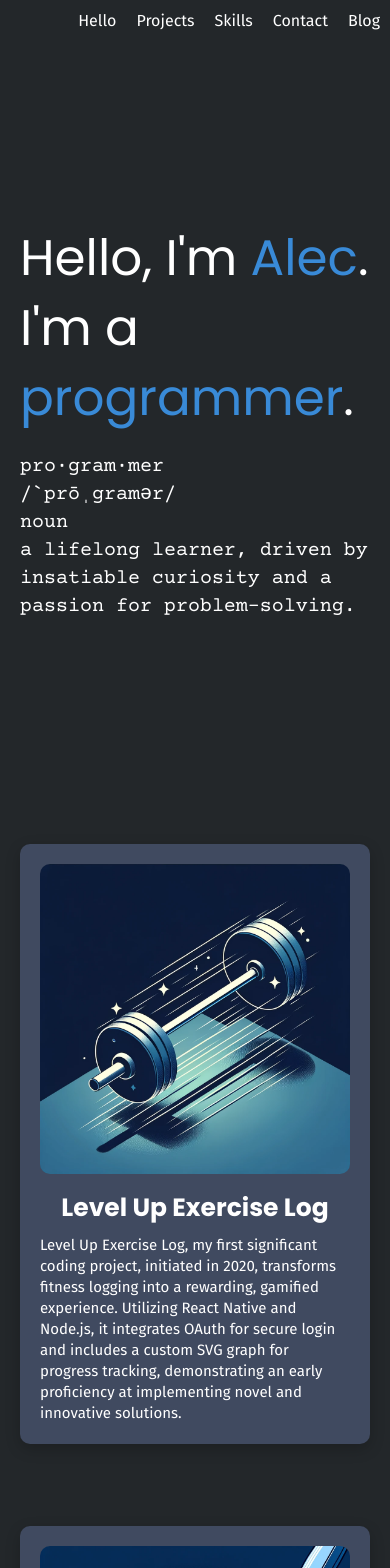
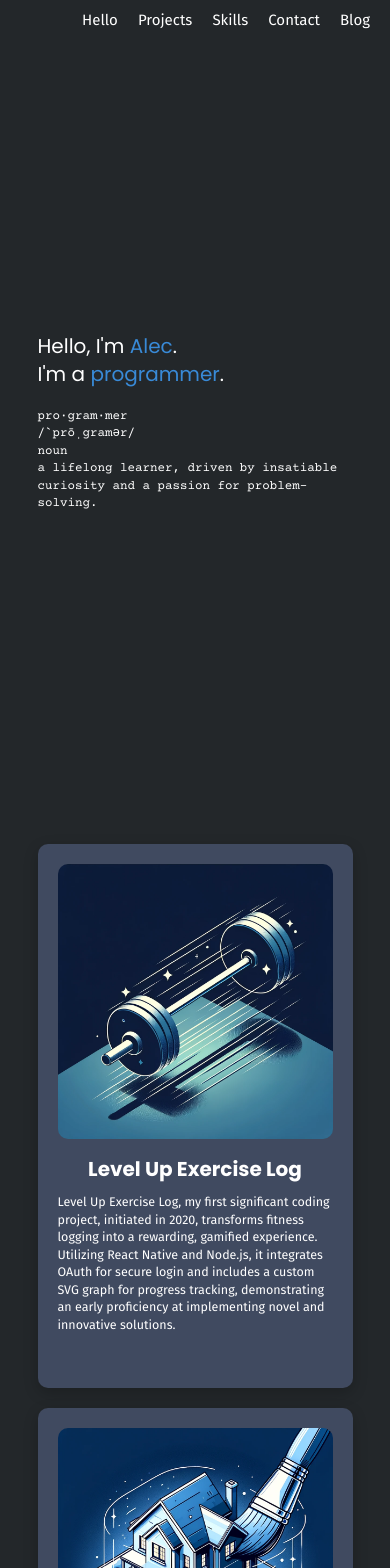
Before and after one commit to AlecFessler/dev-portfolio, a Next.js app: page / in a window 390 px wide. Shown: the top 1568 px of the page. Built offline with nearby package versions, Linux system fonts and the light colour scheme.

Commit message:
partial progress through making mobile responsive, at a good save point

```diff
--- a/src/components/header/Header.tsx
+++ b/src/components/header/Header.tsx
@@ -9,16 +9,32 @@ const HeaderContainer = styled.header`
   display: flex;
   justify-content: flex-end;
   align-items: center;
-  padding: 1rem 0;
+  padding: 1rem 2rem;
   position: fixed;
   top: 0;
   width: 100%;
   background-color: ${({ theme }) => theme.colors.background};
   z-index: 1000;
+  @media (max-width: 375px) {
+    justify-content: center;
+  }
+  @media (max-width: 600px) {
+    font-size: 1.5rem;
+  }
+  @media (min-width: 601px) {
+  }
+  @media (min-width: 768px) {
+  }
+  @media (min-width: 1024px) {
+  }
+  @media (min-width: 1440px) {
+  }
+  @media (min-width: 2560px) {
+  }
 `;
 
 const ScrollNav = styled(ScrollLink)`
-  margin: 0 1rem;
+  margin-left: 2rem;
   cursor: pointer;
   transition: color 0.2s;
   color: ${({ theme }) => theme.colors.text};
@@ -27,10 +43,13 @@ const ScrollNav = styled(ScrollLink)`
   &:hover {
     color: ${({ theme }) => theme.colors.primary};
   }
+  @media (max-width: 375px) {
+    margin-left: 1.5rem;
+  }
 `;
 
 const RouterNav = styled(Link)`
-  margin: 0 1rem;
+  margin-left: 2rem;
   cursor: pointer;
   transition: color 0.2s;
   color: ${({ theme }) => theme.colors.text};
@@ -38,6 +57,9 @@ const RouterNav = styled(Link)`
 
   &:hover {
     color: ${({ theme }) => theme.colors.primary};
+  }
+  @media (max-width: 375px) {
+    margin-left: 1.5rem;
   }
 `;
 
--- a/src/components/projects/FlipManager.tsx
+++ b/src/components/projects/FlipManager.tsx
@@ -44,7 +44,6 @@ const FlipManagerContainer = styled.div`
     justify-content: center;
     align-items: center;
     perspective: 1000px;
-    max-width: 40rem;
     transform-style: preserve-3d;
     transition: var(--transition, 0);
     transform: var(--transform, none);
@@ -70,8 +69,19 @@ const ModalInverseScale = styled.div`
     transform: rotateY(180deg) scaleX(var(--inverseScaleX, 1)) scaleY(var(--inverseScaleY, 1));
     background: ${({ theme }) => theme.colors.secondary};
     border-radius: 10px;
-
-    // add breakpoint at width 1192px to swap to vw instead of vh
+    @media (max-width: 600px) {
+        padding: 0;
+    }
+    @media (min-width: 601px) {
+    }
+    @media (min-width: 768px) {
+    }
+    @media (min-width: 1024px) {
+    }
+    @media (min-width: 1440px) {
+    }
+    @media (min-width: 2560px) {
+    }
 `;
 
 function headerHeight() {
@@ -131,7 +141,7 @@ function setModalScale(containerRef: React.RefObject<HTMLDivElement>, inverseSca
 }
 
 function getTransformString(rotateX: number, rotateY: number, scaleX: number, scaleY: number, translateX: number, translateY: number | string): string {
-    return `rotateX(${rotateX}) rotateY(${rotateY}) scale3d(${scaleX}, ${scaleY}, 1) translate3d(${translateX}px, ${translateY}${translateY.toString().includes('%') ? '' : 'px'}, 0)`;
+    return `rotateX(${rotateX}deg) rotateY(${rotateY}deg) scaleX(${scaleX}) scaleY(${scaleY}) translateX(${translateX}) translateY(${translateY}${translateY.toString().includes('%') ? '' : 'px'})`;
 }
 
 function computeFlipDirection(windowDimensions: WindowDimensions, cardDimensions: ElementDimensions) {
@@ -193,11 +203,10 @@ const FlipManager: React.FC<FlipManagerProps> = ({
     const [state, send, service] = useActor(flipMachine);
     const [animationClass, setAnimationClass] = useState('' as string);
 
-    const handleResize = useCallback(
-        throttle(() => {
-            windowDimensionsRef.current = getWindowDimensions();
-        }, RESIZE_THROTTLE),
-    []);
+    const handleResize = useCallback(() => {
+        windowDimensionsRef.current = getWindowDimensions();
+        modalDimensionsRef.current = getModalDimensions(modalContainerRef);
+    }, []);
 
     const handleScroll = useCallback(() => {
         requestAnimationFrame(() => {
@@ -243,7 +252,7 @@ const FlipManager: React.FC<FlipManagerProps> = ({
                 requestAnimationFrame(() => {
                     if (!containerRef.current) return;
                     const { zIndex } = flippingToBack;
-                    setContainerStyleVars(containerRef, 0.1, zIndex, '');
+                    setContainerStyleVars(containerRef, 0, zIndex, '');
                     setFlipAnimationTransformVars(containerRef, scaleX, scaleY, translateX, translateY);
                     setAnimationClass(computeFlipDirection(windowDimensionsRef.current, cardDimensionsRef.current));
                 });
@@ -276,7 +285,6 @@ const FlipManager: React.FC<FlipManagerProps> = ({
 
         window.addEventListener('resize', handleResize);
         window.addEventListener('scroll', handleScroll);
-
         containerRef.current.addEventListener('mousemove', handleMouseMove);
         containerRef.current.addEventListener('mouseout', handleMouseOut);
 
@@ -309,7 +317,7 @@ const FlipManager: React.FC<FlipManagerProps> = ({
         <ModalBackgroundShader visible={() => {
             // this works because the component rerenders on the flip animation due to setting the
             // animation class, thus the lambda passed to this function gets a new reference to the
-            // state value to trigger a rerender of the background shader with the correct class
+            // state value to cause a rerender of the background shader with the correct class
             if (state.value === 'unflipped') { return '' }
             else if (state.value === 'flippingToFront') { return 'animateOpacityOut' }
             else { return 'animateOpacity' }
--- a/src/components/projects/ProjectCard.tsx
+++ b/src/components/projects/ProjectCard.tsx
@@ -9,12 +9,45 @@ const ProjectCardContainer = styled.div`
     background-color: ${({ theme }) => theme.colors.secondary};
     color: ${({ theme }) => theme.colors.text};
     padding: 2rem;
-    height: 100%;
+    align-self: stretch;
     text-align: center;
     border-radius: 10px;
     backface-visibility: hidden;
     box-shadow: 0 5px 15px rgba(0, 0, 0, 0.2);
     cursor: pointer;
+    @media (min-width: 350px) { // 350 - 700 are for sizing when there's one card per row
+        width: 90%;
+    }
+    @media (min-width: 400px) {
+        width: 80%;
+    }
+    @media (min-width: 450px) {
+        width: 75%;
+    }
+    @media (min-width: 500px) {
+        width: 70%;
+    }
+    @media (min-width: 525px) {
+        width: 60%;
+    }
+    @media (min-width: 600px) {
+        width: 55%;
+    }
+    @media (min-width: 650px) {
+        width: 50%;
+    }
+    @media (min-width: 700px) {
+        width: 45%;
+    }
+    @media (min-width: 768px) { // 2 cards per row starts now
+        width: 100%;
+    }
+    @media (min-width: 1024px) {
+    }
+    @media (min-width: 1440px) {
+    }
+    @media (min-width: 2560px) {
+    }
 `;
 
 const ImageWrapper = styled(Image)`
@@ -25,14 +58,36 @@ const ImageWrapper = styled(Image)`
 `;
 
 const Title = styled.h2`
-    font-size: 2.5rem;
+    font-size: 2rem;
     margin-bottom: 1rem;
     font-family: ${({ theme }) => theme.fonts.heading};
+    @media (min-width: 500px) {
+        font-size: 2.25rem
+    }
+    @media (min-width: 768px) {
+    }
+    @media (min-width: 1024px) {
+    }
+    @media (min-width: 1440px) {
+    }
+    @media (min-width: 2560px) {
+    }
 `;
 
 const Description = styled.p`
-    font-size: 1.5rem;
+    font-size: 1.25rem;
     text-align: left;
+    @media (min-width: 600px) {
+        font-size: 1.375rem;
+    }
+    @media (min-width: 768px) {
+    }
+    @media (min-width: 1024px) {
+    }
+    @media (min-width: 1440px) {
+    }
+    @media (min-width: 2560px) {
+    }
 `;
 
 interface ProjectCardProps {
@@ -40,11 +95,12 @@ interface ProjectCardProps {
     title: string;
     description: string;
     flipCard: () => void;
+    height: number;
 }
 
 const ProjectCard: React.FC<ProjectCardProps> = ({ image, title, description, flipCard }) => {
     return (
-        <ProjectCardContainer onClick={flipCard}>
+        <ProjectCardContainer onClick={flipCard} className={'projectCard'}>
             <ImageWrapper src={image} alt={title} />
             <Title>{title}</Title>
             <Description>{description}</Description>
--- a/src/components/projects/ProjectMedia.tsx
+++ b/src/components/projects/ProjectMedia.tsx
@@ -4,16 +4,23 @@ import Image, { StaticImageData } from 'next/image';
 
 import Video from './Video';
 
-const MediaContent = styled.div`
-    height: 71.25vh;
-
-    // add breakpoint at 1192px to swap to vw instead of vh
-`;
-
 const MediaContainer = styled.div`
     position: relative;
-    height: 90%;
+    width: 55vw;
     aspect-ratio: 16 / 9;
+    @media (max-width: 600px) {
+        width: calc(100vw - 4rem);
+    }
+    @media (min-width: 601px) {
+    }
+    @media (min-width: 768px) {
+    }
+    @media (min-width: 1024px) {
+    }
+    @media (min-width: 1440px) {
+    }
+    @media (min-width: 2560px) {
+    }
 `;
 
 const MediaCaption = styled.p`
@@ -24,7 +31,21 @@ const MediaCaption = styled.p`
     background: rgba(0, 0, 0, 0.5);
     color: ${({ theme }) => theme.colors.text};
     border-radius: 0 0 10px 10px;
-    height: 10%;
+    padding: 10px;
+    @media (max-width: 600px) {
+        font-size: 1rem;
+        border-radius: 0;
+    }
+    @media (min-width: 601px) {
+    }
+    @media (min-width: 768px) {
+    }
+    @media (min-width: 1024px) {
+    }
+    @media (min-width: 1440px) {
+    }
+    @media (min-width: 2560px) {
+    }
 `;
 
 interface ProjectMediaProps {
@@ -38,7 +59,7 @@ interface ProjectMediaProps {
 const ProjectMedia: React.FC<ProjectMediaProps> = ({ image, video, caption }) => {
 
     return (
-        <MediaContent>
+        <>
             {image ? (
                 <MediaContainer>
                     <Image
@@ -54,7 +75,7 @@ const ProjectMedia: React.FC<ProjectMediaProps> = ({ image, video, caption }) =>
                 </MediaContainer>
             )}
             <MediaCaption>{caption}</MediaCaption>
-        </MediaContent>
+        </>
     );
 };
 
--- a/src/components/projects/ProjectMediaCarousel.tsx
+++ b/src/components/projects/ProjectMediaCarousel.tsx
@@ -6,8 +6,6 @@ const CarouselContainer = styled.div`
     display: flex;
     flex-direction: column;
     justify-content: flex-end;
-
-    // add breakpoint at 1192px to swap to vw instead of vh
 `;
 
 const ButtonContainer = styled.div`
@@ -15,8 +13,19 @@ const ButtonContainer = styled.div`
     justify-content: center;
     align-items: center;
     padding: 10px;
-    height: min-content;
-    // figure out what to do with the breakpoint ?
+    @media (max-width: 600px) {
+        padding: 5px;
+    }
+    @media (min-width: 601px) {
+    }
+    @media (min-width: 768px) {
+    }
+    @media (min-width: 1024px) {
+    }
+    @media (min-width: 1440px) {
+    }
+    @media (min-width: 2560px) {
+    }
 `;
 
 const CarouselButton = styled.button`
@@ -27,6 +36,19 @@ const CarouselButton = styled.button`
     margin: 0 15px;
     padding: 0;
     color: ${({ theme }) => theme.colors.text};
+    @media (max-width: 600px) {
+        font-size: 1.5rem;
+    }
+    @media (min-width: 601px) {
+    }
+    @media (min-width: 768px) {
+    }
+    @media (min-width: 1024px) {
+    }
+    @media (min-width: 1440px) {
+    }
+    @media (min-width: 2560px) {
+    }
 `;
 
 const CloseModalButton = styled.button`
@@ -36,6 +58,19 @@ const CloseModalButton = styled.button`
     font-size: 2rem;
     padding: 0;
     color: ${({ theme }) => theme.colors.text};
+    @media (max-width: 600px) {
+        font-size: 1.5rem;
+    }
+    @media (min-width: 601px) {
+    }
+    @media (min-width: 768px) {
+    }
+    @media (min-width: 1024px) {
+    }
+    @media (min-width: 1440px) {
+    }
+    @media (min-width: 2560px) {
+    }
 `;
 
 const DotsContainer = styled.div`
@@ -60,7 +95,22 @@ ${({ $isActive }) =>
     $isActive &&
     css`
         transform: scale(1.2);
-    `}
+    `
+}
+@media (max-width: 600px) {
+    padding: 3px;
+    margin: 0 3px;
+}
+@media (min-width: 601px) {
+}
+@media (min-width: 768px) {
+}
+@media (min-width: 1024px) {
+}
+@media (min-width: 1440px) {
+}
+@media (min-width: 2560px) {
+}
 `;
 
 const ProjectMediaCarousel = ({ content, closeModal }: { content: React.ReactNode[], closeModal: () => void }) => {
--- a/src/components/sections/Hello.tsx
+++ b/src/components/sections/Hello.tsx
@@ -2,6 +2,7 @@ import { styled } from 'styled-components';
 
 const StyledSection = styled.section`
     height: 100vh;
+    width: 100%;
     display: flex;
     justify-content: center;
     align-items: center;
@@ -16,13 +17,68 @@ const TextContainer = styled.div`
     display: flex;
     flex-direction: column;
     justify-content: center;
-    max-width: 55rem;
+    @media (min-width: 350px) { // 350 - 700 are for aligning with the cards while they're one per row
+        width: 90%;
+    }
+    @media (min-width: 400px) {
+        width: 80%;
+    }
+    @media (min-width: 450px) {
+        width: 75%;
+    }
+    @media (min-width: 500px) {
+        width: 70%;
+    }
+    @media (min-width: 525px) {
+        width: 60%;
+    }
+    @media (min-width: 600px) {
+        width: 55%;
+    }
+    @media (min-width: 650px) {
+        width: 50%;
+    }
+    @media (min-width: 700px) {
+        width: 45%;
+    }
+    @media (min-width: 768px) { // 2 cards per row starts now, no longer need to couple sizing
+        width: 50%;
+    }
+    @media (min-width: 850px) {
+        width: 55%;
+    }
+    @media (min-width: 1024px) {
+    }
+    @media (min-width: 1440px) {
+    }
+    @media (min-width: 2560px) {
+    }
 `;
 
-const GreetingText = styled.div`
+const GreetingText = styled.h1`
     font-family: ${({ theme }) => theme.fonts.heading};
-    font-size: 5rem;
+    font-size: 2rem;
     margin-bottom: 2rem;
+    font-weight: 400;
+    @media (min-width: 400px) {
+        font-size: 2.5rem;
+    }
+    @media (min-width: 583px) { // to stick to 2 lines of text
+        font-size: 3rem;
+    }
+    @media (min-width: 768px) {
+        font-size: 4rem;
+    }
+    @media (min-width: 850px) {
+        font-size: 4.5rem;
+    }
+    @media (min-width: 1024px) {
+        font-size: 5rem;
+    }
+    @media (min-width: 1440px) {
+    }
+    @media (min-width: 2560px) {
+    }
 `;
 
 const Highlight = styled.span`
@@ -31,10 +87,27 @@ const Highlight = styled.span`
     display: inline;
 `;
 
-const Definition = styled.div`
+const Definition = styled.h2`
     font-family: ${({ theme }) => theme.fonts.monospace};
-    font-size: 2rem;
+    font-size: 1.25rem;
     max-width: 100%;
+    font-weight: 400;
+    @media (min-width: 400px) {
+        font-size: 1.5rem;
+    }
+    @media (min-width: 583px) { // to resize with the h1
+        font-size: 1.75rem;
+    }
+    @media (min-width: 768px) {
+        font-size: 2rem;
+    }
+    @media (min-width: 1024px) {
+        font-size: 2.5rem;
+    }
+    @media (min-width: 1440px) {
+    }
+    @media (min-width: 2560px) {
+    }
 `;
 
 const Hello = () => {
--- a/src/components/sections/Projects.tsx
+++ b/src/components/sections/Projects.tsx
@@ -17,18 +17,31 @@ import CpuCircuit from '../../../public/projects/turing_complete/cpu_circuit.png
 
 const ProjectsSection = styled.section`
     display: grid;
-    grid-template-columns: repeat(2, 1fr);
+    grid-template-columns: 1fr;
     justify-items: center;
+    gap: 2rem;
     align-items: stretch;
-    gap: 8rem;
     grid-auto-rows: 1fr;
     background-color: ${({ theme }) => theme.colors.background};
     color: ${({ theme }) => theme.colors.text};
     padding: 0 2rem;
 
-    @media (max-width: 768px) {
-        grid-template-columns: 1fr;
+    @media (min-width: 768px) {
         gap: 4rem;
+        padding: 0 4rem;
+        grid-template-columns: repeat(2, 1fr);
+    }
+    @media (min-width: 850px) {
+        gap: 6rem;
+        padding: 0 6rem;
+    }
+    @media (min-width: 900px) {
+        gap: 7rem;
+        padding: 0 7rem;
+    }
+    @media (min-width: 1024px) {
+        gap: 8rem;
+        padding: 0 8rem;
     }
 `;
 
@@ -107,17 +120,15 @@ const Projects = () => {
 
     return (
         <ProjectsSection id="Projects">
-            {FlipManagerProps.map((project, index) => {
+            {projectCards.map((project, index) => {
                 return (
-                    <FlipManagerPlaceholder key={index}>
-                        <FlipManager
-                            key={index}
-                            ProjectCard={ProjectCard}
-                            ProjectCardProps={project.ProjectCardProps}
-                            ProjectModal={ProjectModal}
-                            ProjectModalProps={project.ProjectModalProps}
-                        />
-                    </FlipManagerPlaceholder>
+                    <FlipManager
+                        key={index}
+                        ProjectCard={ProjectCard}
+                        ProjectCardProps={project}
+                        ProjectModal={ProjectModal}
+                        ProjectModalProps={ProjectModalContent[0]}
+                    />
                 );
             })}
         </ProjectsSection>
--- a/src/styles/GlobalStyle.ts
+++ b/src/styles/GlobalStyle.ts
@@ -41,6 +41,7 @@ const GlobalStyle = createGlobalStyle`
     ::-webkit-scrollbar-thumb {
         background: ${({ theme }) => theme.colors.scrollbar};
         border-radius: 10px;
+        margin-left: -10px;
     }
 `;
 
```
Also changed, not shown: src/styles/FlipAnimations.ts (+12 -12 lines).
